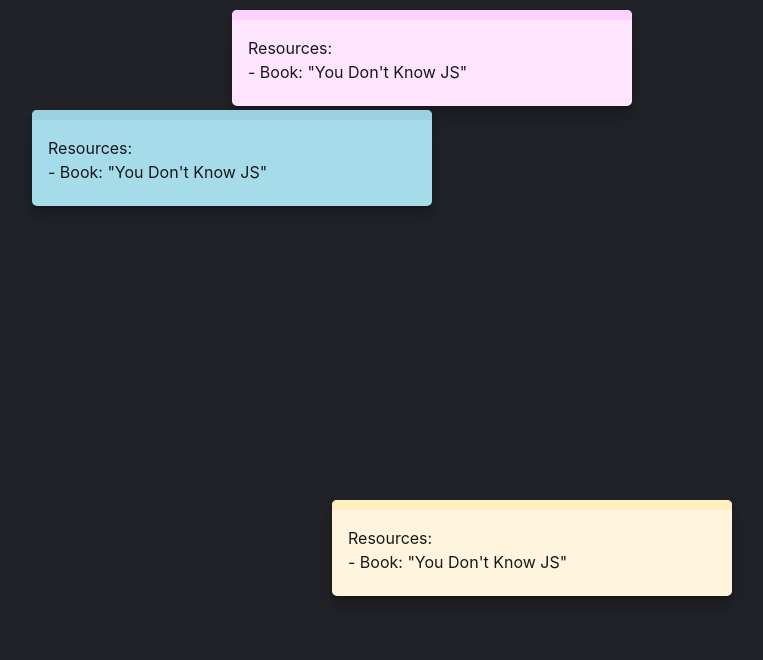
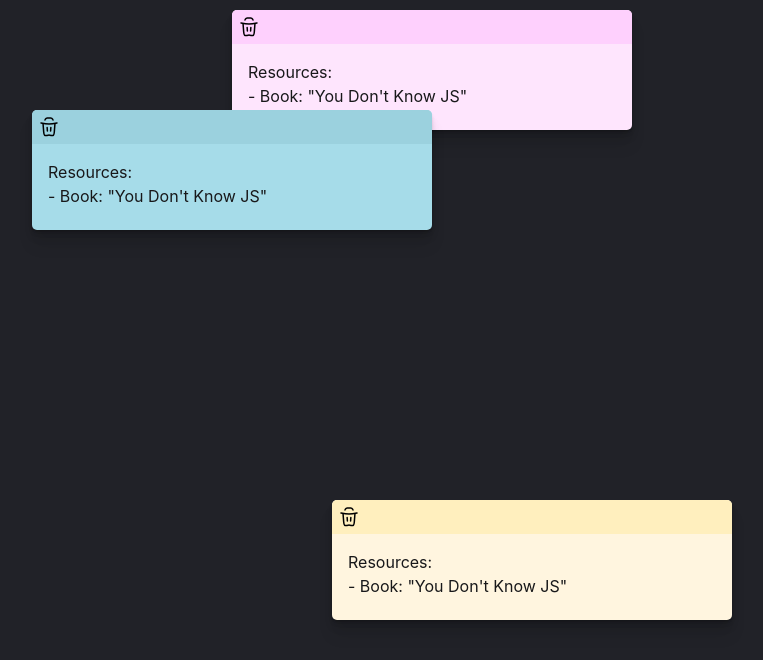
Before and after one commit to tvxxd/slidescribe, a React (Vite) app: page / in a window 1280 px wide. Shown: the top 660 px of the page, without its empty margins (273-1036 px from the left). Built offline with nearby package versions, Linux system fonts and the light colour scheme.

Commit message:
add autogrow function

```diff
--- a/src/components/Card.jsx
+++ b/src/components/Card.jsx
@@ -1,9 +1,24 @@
-import React from "react";
+import React, { useEffect, useRef } from "react";
+import Trash from "../icons/Trash";
+import { text } from "@fortawesome/fontawesome-svg-core";
 
 export default function Card({ note }) {
   const body = JSON.parse(note.body);
   const colors = JSON.parse(note.colors);
   let position = JSON.parse(note.position);
+
+  const textAreaRef = useRef(null);
+
+  useEffect(() => {
+    autoGrow(textAreaRef);
+  }, []);
+
+  function autoGrow(textarea) {
+    const { current } = textarea;
+    current.style.height = "auto";
+    current.style.height = current.scrollHeight + "px";
+  }
+
   return (
     <div
       className="card absolute"
@@ -16,12 +31,18 @@
       <div
         className="card-header card-header-border flex justify-between items-center p-[5px]"
         style={{ backgroundColor: colors.colorHeader }}
-      ></div>
+      >
+        <Trash />
+      </div>
       <div className="card-body card-body-border p-4">
         <textarea
+          ref={textAreaRef}
           className=" bg-inherit border-0 w-full h-full resize-none text-base focus:outline-none focus:w-full focus:h-full"
           style={{ color: colors.colorText }}
           defaultValue={body}
+          onInput={() => {
+            autoGrow(textAreaRef);
+          }}
         ></textarea>
       </div>
     </div>
--- /dev/null
+++ b/src/icons/Trash.jsx
@@ -0,0 +1,21 @@
+const Trash = ({ size = "24" }) => {
+  return (
+    <svg
+      xmlns="http://www.w3.org/2000/svg"
+      viewBox="0 0 24 24"
+      width={size}
+      height={size}
+      stroke="#000000"
+      fill="none"
+      strokeWidth="1.5"
+    >
+      <path d="m6 8 .668 8.681c.148 1.924.222 2.885.84 3.423.068.06.14.115.217.165.685.449 1.63.26 3.522-.118.36-.072.54-.108.721-.111h.064c.182.003.361.039.72.11 1.892.379 2.838.568 3.523.12.076-.05.15-.106.218-.166.617-.538.691-1.5.84-3.423L18 8"></path>
+      <path
+        strokeLinecap="round"
+        d="m10.151 12.5.245 3.492M13.849 12.5l-.245 3.492M4 8s4.851 1 8 1 8-1 8-1M8 5l.447-.894A2 2 0 0 1 10.237 3h3.527a2 2 0 0 1 1.789 1.106L16 5"
+      ></path>
+    </svg>
+  );
+};
+
+export default Trash;
```
